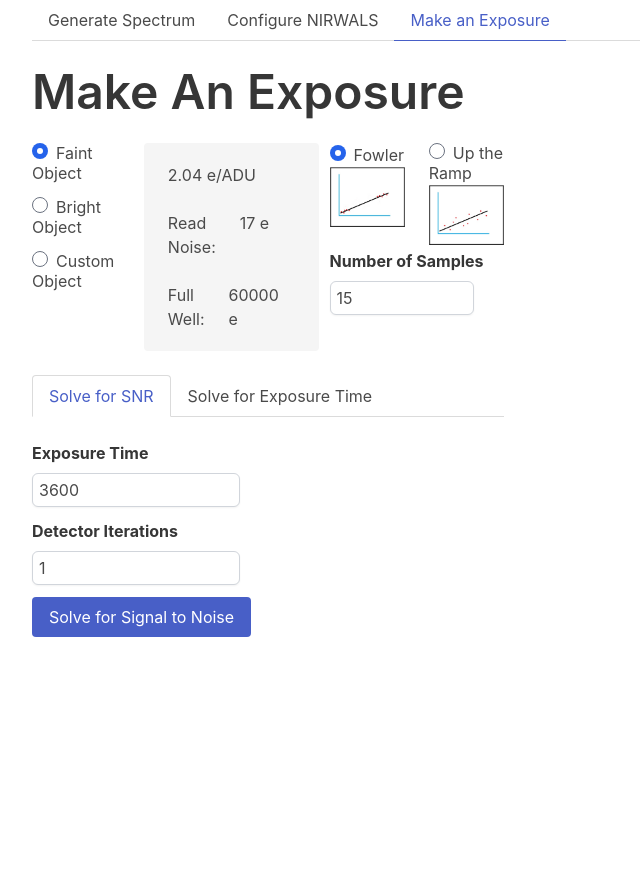
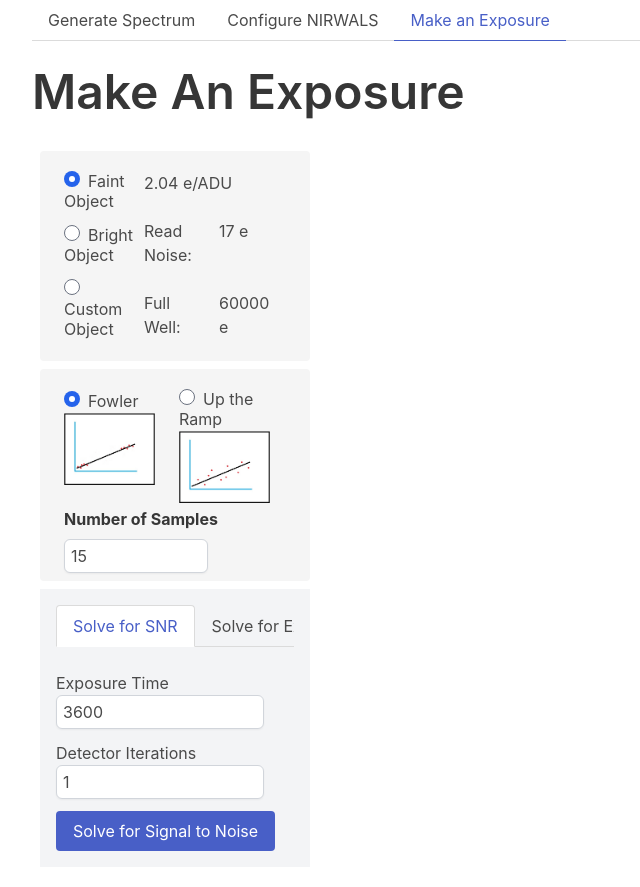
Before and after one commit to saltastroops/nir-simulator, a React (Vite) app in the folder react/: page / in a window 1280 px wide. Both pictures are taken after a click on the link "Make an Exposure". Shown: the whole page, without its empty margins (0-640 px from the left). Before the commit the page ends 800 px from the top, so only its background shows below. Built offline with nearby package versions, Linux system fonts and the light colour scheme.

Commit message:
Review fix number lost count ('_')

```diff
--- a/react/src/components/Simulator.tsx
+++ b/react/src/components/Simulator.tsx
@@ -143,7 +143,7 @@ export function Simulator() {
       </div>
       <div ref={exposureDivRef} style={{ display: "none" }}>
         <ExposurePanel
-          setupData={setup}
+          setup={setup}
           update={(exposureConfiguration: ExposureConfiguration) =>
             updateSetup("exposureConfiguration", exposureConfiguration)
           }
--- a/react/src/components/exposure/ExposurePanel.tsx
+++ b/react/src/components/exposure/ExposurePanel.tsx
@@ -48,10 +48,10 @@ export class ExposureConfiguration {
     };
 
     if (this.activeQuery === "SNR") {
-      data = { ...data, snr: this.snr.data };
+      data.snr = this.snr.data;
     }
     if (this.activeQuery === "ExposureTime") {
-      data = { ...data, exposureTime: this.exposureTime.data };
+      data.exposureTime = this.exposureTime.data;
     }
 
     return data;
@@ -59,11 +59,11 @@ export class ExposureConfiguration {
 }
 
 interface Props {
-  setupData: SimulationSetup;
+  setup: SimulationSetup;
   update: (params: ExposureConfiguration) => void;
 }
 
-export function ExposurePanel({ setupData, update }: Props) {
+export function ExposurePanel({ setup, update }: Props) {
   const updateExposureConfiguration = (
     newExposureConfiguration: ExposureConfigurationParameters,
   ) => {
@@ -75,35 +75,28 @@ export function ExposurePanel({ setupData, update }: Props) {
       <h1 className="title is-1">Make An Exposure</h1>
       <div className="columns">
         {/* Controls Section */}
-        <div className="column is-two-fifths">
-          <div className="columns">
-            <div className="column pr-0">
-              <GainPanel
-                exposureConfiguration={setupData.exposureConfiguration}
-                update={updateExposureConfiguration}
-              />
-            </div>
-            <div className="column is-two-fifths">
-              <SamplingPanel
-                exposureConfiguration={setupData.exposureConfiguration}
-                update={updateExposureConfiguration}
-              />
-            </div>
+        <div className="column is-one-quarter">
+          <div className="notification m-2">
+            <GainPanel
+              exposureConfiguration={setup.exposureConfiguration}
+              update={updateExposureConfiguration}
+            />
           </div>
-          <div className="columns">
-            <div className="column">
-              <QueryTabs
-                exposureConfiguration={setupData.exposureConfiguration}
-                update={updateExposureConfiguration}
-              />
-            </div>
+          <div className="notification m-2">
+            <SamplingPanel
+              exposureConfiguration={setup.exposureConfiguration}
+              update={updateExposureConfiguration}
+            />
           </div>
-          <div className="columns">
-            <div className="column"></div>
+          <div className={"bg-gray-100 p-4 m-2 mt-7"}>
+            <QueryTabs
+              exposureConfiguration={setup.exposureConfiguration}
+              update={updateExposureConfiguration}
+            />
           </div>
         </div>
         {/* Plot Section */}
-        <div className="column is-three-fifths">
+        <div className="column">
           {/*<div className="field chart-contain">*/}
           {/*  <LinePlot*/}
           {/*    chartContent={chartData}*/}
--- a/react/src/components/exposure/gain-panel/CustomGainPanel.tsx
+++ b/react/src/components/exposure/gain-panel/CustomGainPanel.tsx
@@ -21,7 +21,7 @@ export function CustomGainPanel({ gain, update }: Props) {
   };
 
   return (
-    <div className="notification">
+    <div>
       <div className="columns is-gepless">
         <div className="column pb-0">
           <div className="control">
--- a/react/src/components/exposure/gain-panel/NonEditableGainPanel.tsx
+++ b/react/src/components/exposure/gain-panel/NonEditableGainPanel.tsx
@@ -6,7 +6,7 @@ interface Props {
 
 export function NonEditableGainPanel({ gain }: Props) {
   return (
-    <div className="notification">
+    <div>
       <div className="columns">
         <div className="column ">{gain.adu} e/ADU</div>
       </div>
--- a/react/src/components/exposure/query-panel/ExposureTimeQueryTab.tsx
+++ b/react/src/components/exposure/query-panel/ExposureTimeQueryTab.tsx
@@ -43,11 +43,11 @@ export class SNR {
       errors.wavelength = `The wavelength must be a number between ${minWavelength} and ${maxWavelength}.`;
     }
 
-    // NR
+    // SNR
     const snr = data.snr;
     const minSnr = 1;
     if (Number.isNaN(snr) || snr < minSnr || !Number.isInteger(snr)) {
-      errors.snr = `The signal-to-noise ratio must be a positive integer greater than or equal to ${minSnr}.`;
+      errors.snr = `The signal-to-noise ratio must be an integer greater than or equal to ${minSnr}.`;
     }
 
     return errors;
@@ -81,7 +81,7 @@ export function ExposureTimeQueryTab({ snr, update }: Props) {
   return (
     <>
       <div className="field">
-        <label className="label">Requested SNR</label>
+        <label>Requested SNR</label>
         <div className="control">
           <input
             className={input("w-52")}
@@ -93,12 +93,9 @@ export function ExposureTimeQueryTab({ snr, update }: Props) {
           {snr.errors["snr"] && <Error error={snr.errors["snr"]} />}
         </div>
       </div>
-      <div className="field">
-        <label className="label">SNR Requested at Which Wavelength?</label>
-      </div>
 
       <div className="field">
-        <label className="label">Wavelength</label>
+        <label>SNR Requested at Which Wavelength?</label>
         <div className="control">
           <input
             className={input("w-52")}
--- a/react/src/components/exposure/query-panel/SNRQueryTab.tsx
+++ b/react/src/components/exposure/query-panel/SNRQueryTab.tsx
@@ -45,8 +45,7 @@ export class ExposureTime {
 
     // Exposure Time
     const exposureTime = data.singleExposureTime;
-    const minExposureTime = 0;
-    if (Number.isNaN(exposureTime) || exposureTime < minExposureTime) {
+    if (Number.isNaN(exposureTime) || exposureTime < 0) {
       errors.singleExposureTime =
         "The exposure time must be a positive number.";
     }
@@ -88,7 +87,7 @@ export function SNRQueryTab({ exposureTime, update }: Props) {
   return (
     <>
       <div className="field">
-        <label className="label">Exposure Time</label>
+        <label>Exposure Time</label>
         <div className="control">
           <input
             className={input("w-52")}
@@ -107,7 +106,7 @@ export function SNRQueryTab({ exposureTime, update }: Props) {
         </div>
       </div>
       <div className="field">
-        <label className="label">Detector Iterations</label>
+        <label>Detector Iterations</label>
         <div className="control">
           <input
             className={input("w-52")}
```
